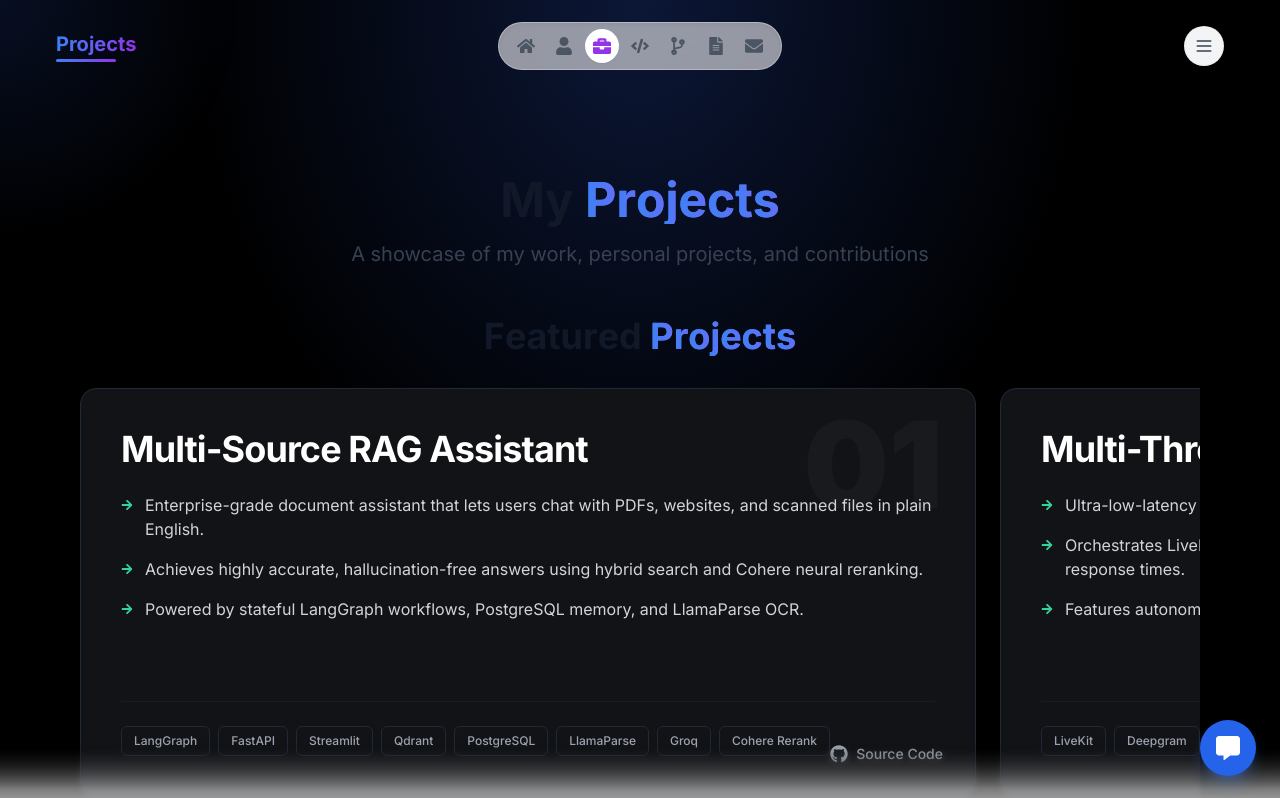
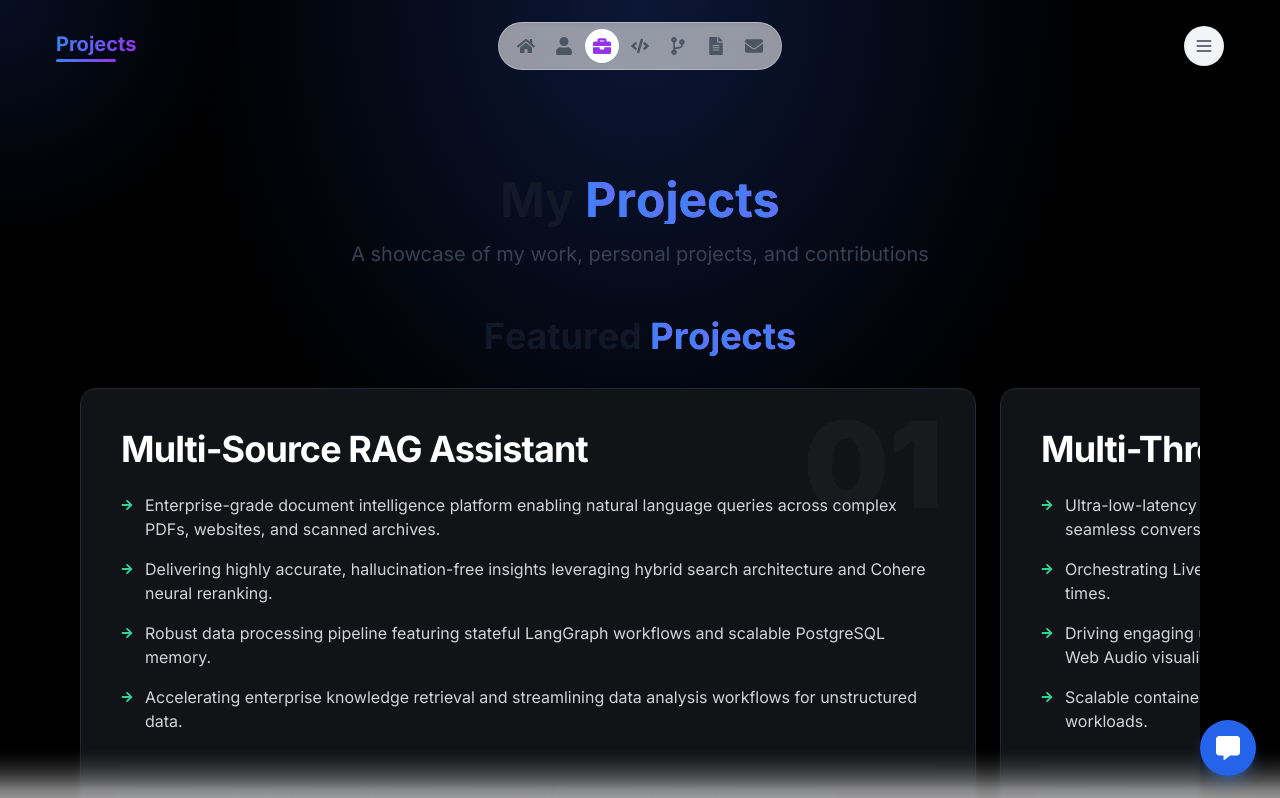
Before and after one commit to saivikranth08/My_Portfolio, a Next.js app: page /projects in a window 1280 px wide. Shown: the top 798 px of the page. Built offline with nearby package versions, Linux system fonts and the light colour scheme.

Commit message:
Enable manual dragging in carousel and update project descriptions to business POV

```diff
--- a/src/components/ui/ProjectCarousel.tsx
+++ b/src/components/ui/ProjectCarousel.tsx
@@ -35,12 +35,29 @@
     ...projects.slice(0, currentIndex),
   ];
 
+  const swipeConfidenceThreshold = 10000;
+  const swipePower = (offset: number, velocity: number) => {
+    return Math.abs(offset) * velocity;
+  };
+
   return (
     <div className="relative w-full max-w-6xl mx-auto px-4 pb-16">
       {/* Carousel Container */}
       <div className="overflow-hidden">
         <motion.div
-          className="flex gap-6"
+          className="flex gap-6 cursor-grab active:cursor-grabbing"
+          drag="x"
+          dragConstraints={{ left: 0, right: 0 }}
+          dragElastic={0.2}
+          onDragEnd={(e, { offset, velocity }) => {
+            const swipe = swipePower(offset.x, velocity.x);
+
+            if (swipe < -swipeConfidenceThreshold) {
+              nextSlide();
+            } else if (swipe > swipeConfidenceThreshold) {
+              prevSlide();
+            }
+          }}
           layout
         >
           <AnimatePresence mode="popLayout">
--- a/src/data/content.json
+++ b/src/data/content.json
@@ -133,9 +133,10 @@
       "id": 1,
       "title": "Multi-Source RAG Assistant",
       "description": [
-        "Enterprise-grade document assistant that lets users chat with PDFs, websites, and scanned files in plain English.",
-        "Achieves highly accurate, hallucination-free answers using hybrid search and Cohere neural reranking.",
-        "Powered by stateful LangGraph workflows, PostgreSQL memory, and LlamaParse OCR."
+        "Enterprise-grade document intelligence platform enabling natural language queries across complex PDFs, websites, and scanned archives.",
+        "Delivering highly accurate, hallucination-free insights leveraging hybrid search architecture and Cohere neural reranking.",
+        "Robust data processing pipeline featuring stateful LangGraph workflows and scalable PostgreSQL memory.",
+        "Accelerating enterprise knowledge retrieval and streamlining data analysis workflows for unstructured data."
       ],
       "image": "/images/rag_assistant.png",
       "technologies": ["LangGraph", "FastAPI", "Streamlit", "Qdrant", "PostgreSQL", "LlamaParse", "Groq", "Cohere Rerank"],
@@ -146,9 +147,10 @@
       "id": 2,
       "title": "Multi-Threaded WebRTC Voice Agent",
       "description": [
-        "Ultra-low-latency AI voice companion featuring real-time, bidirectional WebRTC communication.",
-        "Orchestrates LiveKit, Deepgram STT, and LLaMA 3.3 to achieve incredible sub-800ms human-like response times.",
-        "Features autonomous browser control and a stunning 3D holographic Web Audio visualizer."
+        "Ultra-low-latency AI voice companion platform featuring real-time, bidirectional WebRTC streaming for seamless conversational experiences.",
+        "Orchestrating LiveKit, Deepgram STT, and LLaMA 3.3 to achieve sub-800ms human-like voice response times.",
+        "Driving engaging user interactions through autonomous browser control and a dynamic 3D holographic Web Audio visualizer.",
+        "Scalable containerized architecture optimized for high-concurrency real-time audio processing workloads."
       ],
       "image": "/images/voice_agent.png",
       "technologies": ["LiveKit", "Deepgram", "ElevenLabs", "LangGraph", "Playwright", "PostgreSQL", "Redis", "Docker"],
@@ -159,9 +161,10 @@
       "id": 3,
       "title": "Conversational Text2SQL Assistant",
       "description": [
-        "An intelligent interface that instantly translates natural language questions into complex SQL queries.",
-        "Features self-healing query execution and AST security layers to completely block destructive database commands.",
-        "Optimized for extreme speed with Redis caching, connection pooling, and live LangSmith telemetry."
+        "Intelligent database interface empowering non-technical stakeholders to translate natural language questions directly into complex SQL analytics.",
+        "Enterprise-ready security architecture featuring self-healing query execution and AST layers to block destructive database commands.",
+        "Optimized for extreme query speed and high throughput using Redis caching and advanced connection pooling techniques.",
+        "Comprehensive operational visibility and performance monitoring powered by live LangSmith telemetry."
       ],
       "image": "/images/text2sql_assistant.png",
       "technologies": ["LangGraph", "FastAPI", "Streamlit", "PostgreSQL", "Redis", "SQLAlchemy", "Docker", "Groq"],
@@ -172,9 +175,10 @@
       "id": 4,
       "title": "GitHub Autonomous PR Review Agent",
       "description": [
-        "Built an asynchronous PR review pipeline using FastAPI, Celery, and LLaMA 3, reducing turnaround time by 99% (from hours to seconds).",
-        "Improved AI feedback accuracy by 95% using an \"LLM-as-a-Judge\" hallucination filter and Qdrant Vector DB RAG memory.",
-        "Built a highly scalable backend infrastructure containerized with Docker, Nginx, and Celery Flower telemetry."
+        "Asynchronous, event-driven PR review pipeline delivering instant automated GitHub analysis and code feedback.",
+        "Reducing code review turnaround time by 99% (from hours to seconds) using parallel LangGraph workflows and Redis queuing.",
+        "Ensuring feedback reliability and 95% accuracy using an LLM-as-a-Judge hallucination filter and Qdrant Vector DB memory.",
+        "Highly scalable backend infrastructure containerized with Docker and Nginx, monitored via Celery Flower telemetry."
       ],
       "image": "/images/pr_agent_dashboard.jpg",
       "technologies": ["FastAPI", "Celery", "LangGraph", "LLaMA 3", "Qdrant", "Redis", "Docker"],
```
